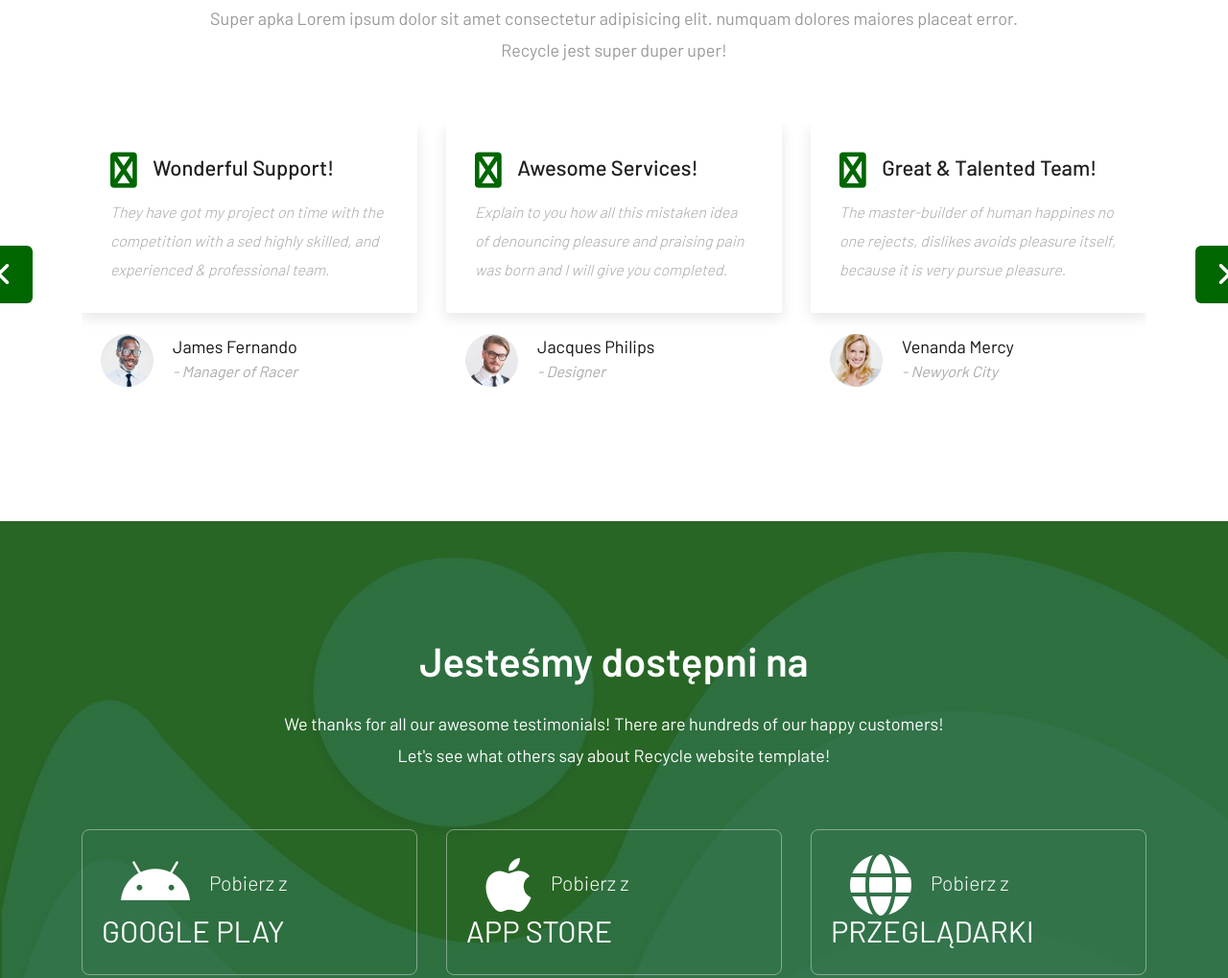
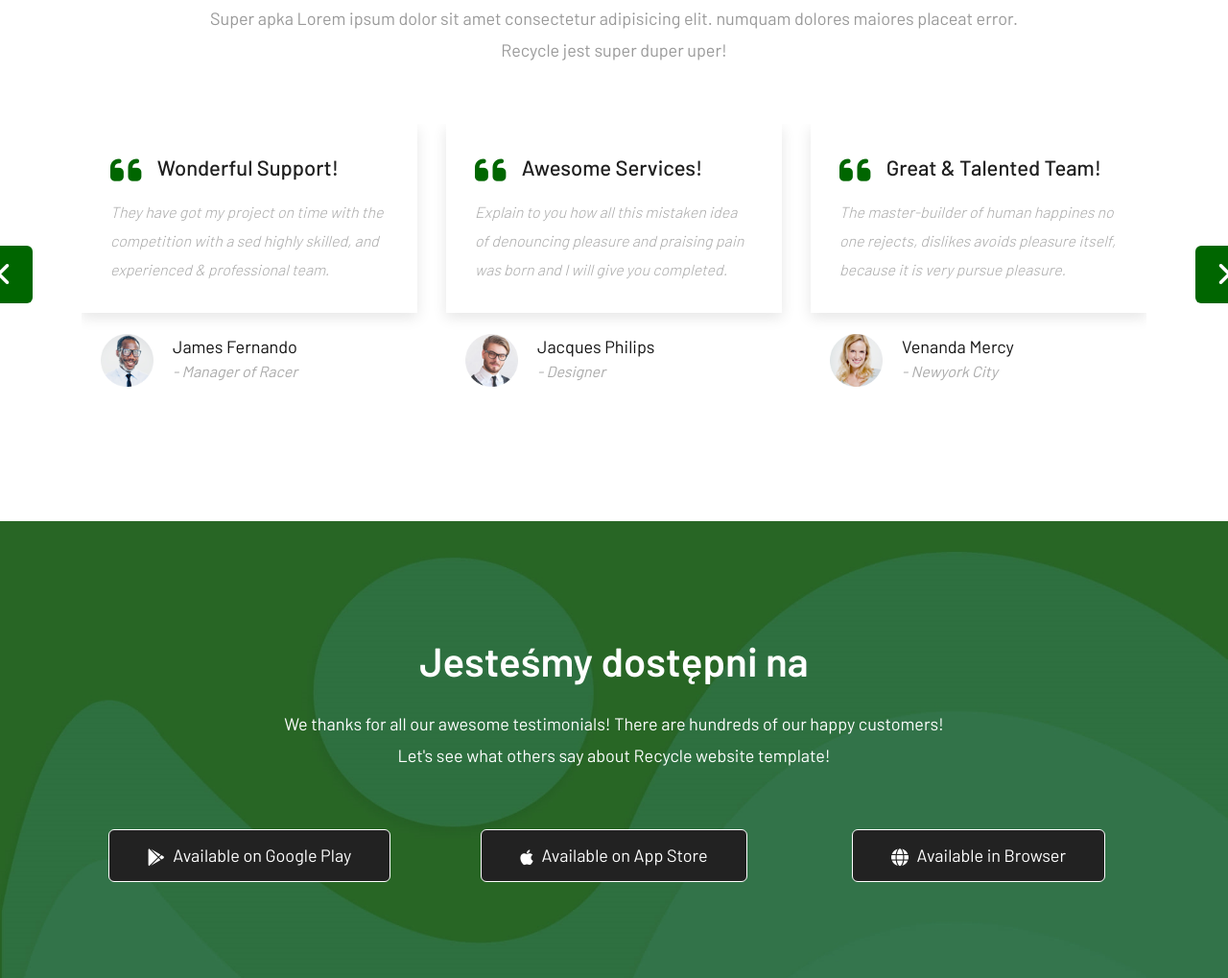
Before and after one commit to Marrcel12/Recycle_site, a plain HTML site: page index.html in a window 1280 px wide. Shown: the part 5519-6538 px from the top of the page at 96% size. Drawn offline with Linux system fonts and the light colour scheme.

Commit message:
some minor improvements

```diff
--- a/index.html
+++ b/index.html
@@ -518,7 +518,7 @@
                     <div class="testi-carousel owl-carousel owl-theme">
                         <div class="testimonial clearfix">
                             <div class="desc">
-                                <h3><i class="fab fa-quote-left"></i> Wonderful Support!</h3>
+                                <h3><i class="fas fa-quote-left"></i> Wonderful Support!</h3>
                                 <p class="lead">They have got my project on time with the competition with a sed highly skilled, and experienced & professional team.</p>
                             </div>
                             <div class="testi-meta">
@@ -531,7 +531,7 @@
 
                         <div class="testimonial clearfix">
                             <div class="desc">
-                                <h3><i class="fab fa-quote-left"></i> Awesome Services!</h3>
+                                <h3><i class="fas fa-quote-left"></i> Awesome Services!</h3>
                                 <p class="lead">Explain to you how all this mistaken idea of denouncing pleasure and praising pain was born and I will give you completed.</p>
                             </div>
                             <div class="testi-meta">
@@ -544,7 +544,7 @@
 
                         <div class="testimonial clearfix">
                             <div class="desc">
-                                <h3><i class="fab fa-quote-left"></i> Great & Talented Team!</h3>
+                                <h3><i class="fas fa-quote-left"></i> Great & Talented Team!</h3>
                                 <p class="lead">The master-builder of human happines no one rejects, dislikes avoids pleasure itself, because it is very pursue pleasure. </p>
                             </div>
                             <div class="testi-meta">
@@ -556,7 +556,7 @@
                         <!-- end testimonial -->
                         <div class="testimonial clearfix">
                             <div class="desc">
-                                <h3><i class="fab fa-quote-left"></i> Wonderful Support!</h3>
+                                <h3><i class="fas fa-quote-left"></i> Wonderful Support!</h3>
                                 <p class="lead">They have got my project on time with the competition with a sed highly skilled, and experienced & professional team.</p>
                             </div>
                             <div class="testi-meta">
@@ -569,7 +569,7 @@
 
                         <div class="testimonial clearfix">
                             <div class="desc">
-                                <h3><i class="fab fa-quote-left"></i> Awesome Services!</h3>
+                                <h3><i class="fas fa-quote-left"></i> Awesome Services!</h3>
                                 <p class="lead">Explain to you how all this mistaken idea of denouncing pleasure and praising pain was born and I will give you completed.</p>
                             </div>
                             <div class="testi-meta">
@@ -582,7 +582,7 @@
 
                         <div class="testimonial clearfix">
                             <div class="desc">
-                                <h3><i class="fab fa-quote-left"></i> Great & Talented Team!</h3>
+                                <h3><i class="fas fa-quote-left"></i> Great & Talented Team!</h3>
                                 <p class="lead">The master-builder of human happines no one rejects, dislikes avoids pleasure itself, because it is very pursue pleasure. </p>
                             </div>
                             <div class="testi-meta">
@@ -604,23 +604,24 @@
                 <p class="lead">We thanks for all our awesome testimonials! There are hundreds of our happy customers! <br>Let's see what others say about Recycle website template!</p>
             </div><!-- end title -->
 
-            <div class="row">
+            <div class="row text-center">
                 <div class="col-lg-4 col-md-4 col-sm-12 col-xs-12">
-                    <div class="btn-buy apple-button">
-                        <a href="#"><i class="fab fa-android"></i>Pobierz z <strong>Google Play</strong></a>
-                    </div>
+                    <li class="list-inline-item">
+                            <a href="" class="btn btn-light btn-radius btn-brd"><i class="fab  fa-google-play"></i> Available on Google Play</a>
+                            </li>
                 </div><!-- end col -->
 
                 <div class="col-lg-4 col-md-4 col-sm-12 col-xs-12">
-                    <div class="btn-buy apple-button">
-                        <a href="#"><i class="fab fa-apple"></i>Pobierz z <strong>App Store</strong></a>
-                    </div>
+                    <li class="list-inline-item">
+                            <a href="" class="btn btn-light btn-radius btn-brd"><i class="fab  fa-apple"></i> Available on App Store</a>
+                            </li>
                 </div><!-- end col -->
 
                 <div class="col-lg-4 col-md-4 col-sm-12 col-xs-12">
-                    <div class="btn-buy apple-button">
-                        <a href="#"><i class="fas fa-globe"></i>Pobierz z <strong>Przeglądarki</strong></a>
-                    </div>
+                    <li class="list-inline-item">
+                            <a href="" class="btn btn-light btn-radius btn-brd"><i class="fas  fa-globe"></i> Available in Browser</a>
+                            </li>
+
                 </div><!-- end col -->
             </div><!-- end row -->
         </div><!-- end container -->
--- a/style.css
+++ b/style.css
@@ -2311,3 +2311,7 @@ body > div.parallax.section.noover a:hover>i{
     border-radius: 6px;
     padding: 3px;
 }
+
+#wereavaliable>ul{
+    margin: 0 auto !important;
+}
```
